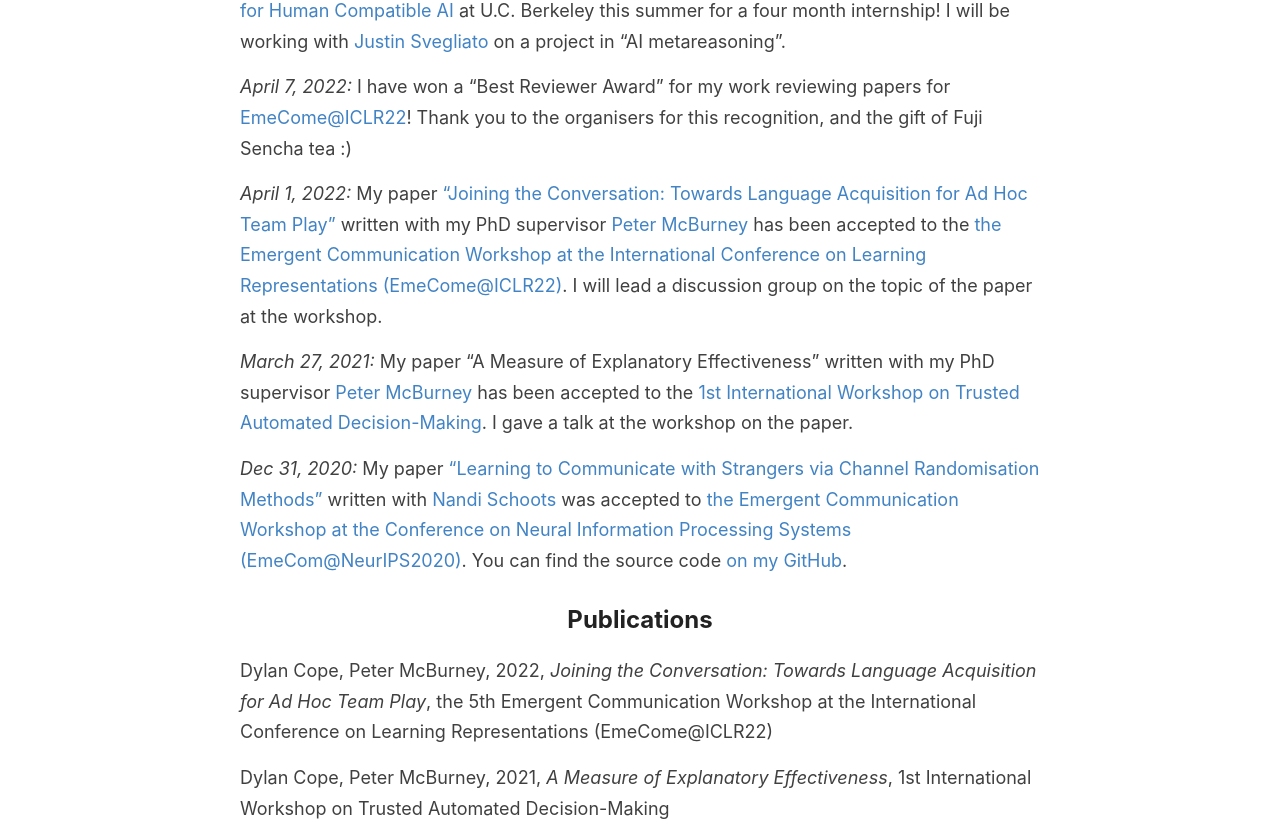
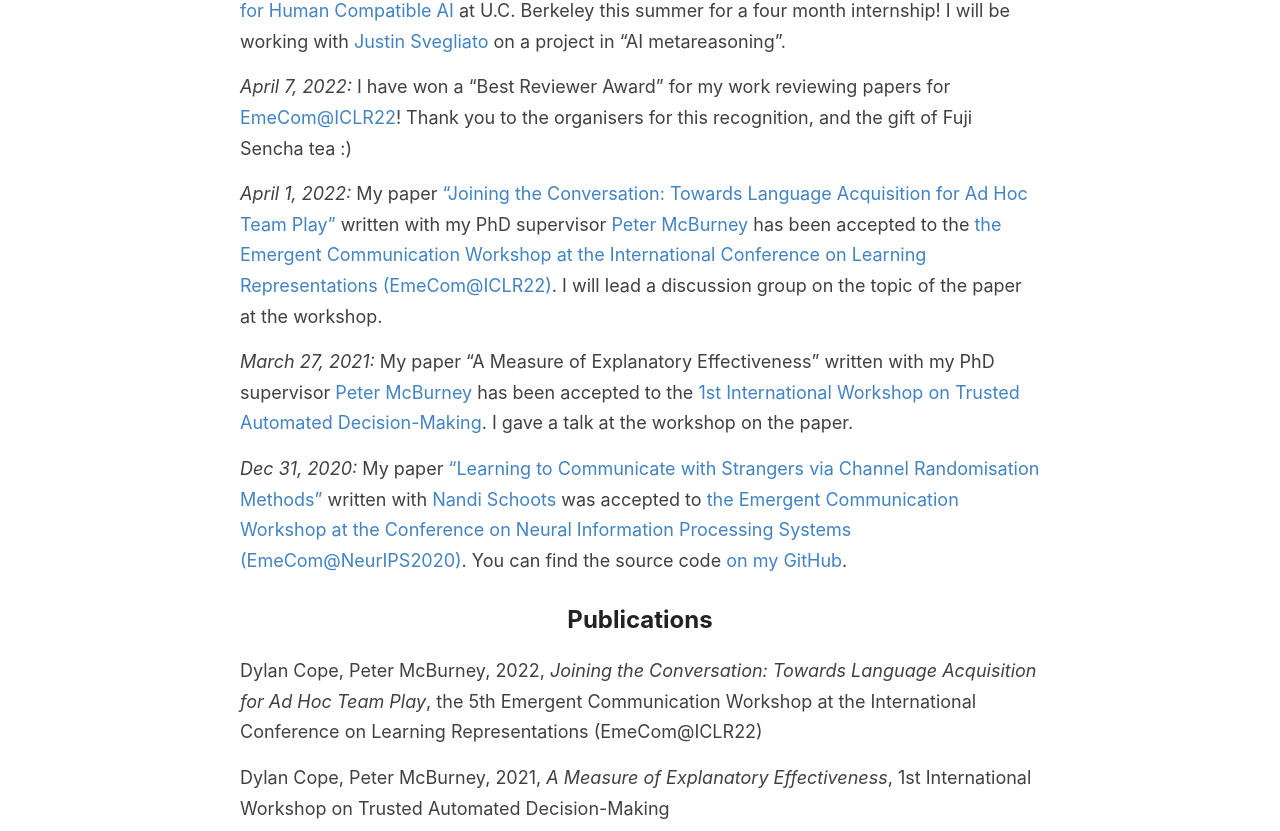
Before and after one commit to DylanCope/dylancope.github.io, a Jekyll site: the page built from index.md, in a window 1280 px wide. Shown: the part 1110-1941 px from the top of the page. Built offline with Jekyll 4.4.1, drawn with Linux system fonts in a browser that asks for light colours.

Commit message:
Update index.md

```diff
--- a/index.md
+++ b/index.md
@@ -15,9 +15,9 @@ Outside of my PhD research I am broadly interested in language and cognitive sci
 
 _April 13, 2022:_ I am excited to announce that I will be joining Stuart Russell's group the [Center for Human Compatible AI](https://humancompatible.ai/) at U.C. Berkeley this summer for a four month internship! I will be working with [Justin Svegliato](https://justinsvegliato.com/) on a project in "AI metareasoning".
 
-_April 7, 2022:_ I have won a "Best Reviewer Award" for my work reviewing papers for [EmeCome@ICLR22](https://sites.google.com/view/emecom2022/home)! Thank you to the organisers for this recognition, and the gift of Fuji Sencha tea :)
+_April 7, 2022:_ I have won a "Best Reviewer Award" for my work reviewing papers for [EmeCom@ICLR22](https://sites.google.com/view/emecom2022/home)! Thank you to the organisers for this recognition, and the gift of Fuji Sencha tea :)
 
-_April 1, 2022:_ My paper ["Joining the Conversation: Towards Language Acquisition for Ad Hoc Team Play"](https://openreview.net/forum?id=SLqgf7ZCQbq) written with my PhD supervisor [Peter McBurney](https://nms.kcl.ac.uk/peter.mcburney/) has been accepted to the [the Emergent Communication Workshop at the International Conference on Learning Representations (EmeCome@ICLR22)](https://sites.google.com/view/emecom2022/home). I will lead a discussion group on the topic of the paper at the workshop.
+_April 1, 2022:_ My paper ["Joining the Conversation: Towards Language Acquisition for Ad Hoc Team Play"](https://openreview.net/forum?id=SLqgf7ZCQbq) written with my PhD supervisor [Peter McBurney](https://nms.kcl.ac.uk/peter.mcburney/) has been accepted to the [the Emergent Communication Workshop at the International Conference on Learning Representations (EmeCom@ICLR22)](https://sites.google.com/view/emecom2022/home). I will lead a discussion group on the topic of the paper at the workshop.
 
 _March 27, 2021:_ My paper "A Measure of Explanatory Effectiveness" written with my PhD supervisor [Peter McBurney](https://nms.kcl.ac.uk/peter.mcburney/) has been accepted to the [1st International Workshop on Trusted Automated Decision-Making](https://3drationality.com/TADM2021/). I gave a talk at the workshop on the paper.
 
@@ -25,7 +25,7 @@ _Dec 31, 2020:_ My paper ["Learning to Communicate with Strangers via Channel Ra
 
 ## Publications
 
-Dylan Cope, Peter McBurney, 2022, _Joining the Conversation: Towards Language Acquisition for Ad Hoc Team Play_, the 5th Emergent Communication Workshop at the International Conference on Learning Representations (EmeCome@ICLR22)
+Dylan Cope, Peter McBurney, 2022, _Joining the Conversation: Towards Language Acquisition for Ad Hoc Team Play_, the 5th Emergent Communication Workshop at the International Conference on Learning Representations (EmeCom@ICLR22)
 
 Dylan Cope, Peter McBurney, 2021, _A Measure of Explanatory Effectiveness_, 1st International Workshop on Trusted Automated Decision-Making
 
```
